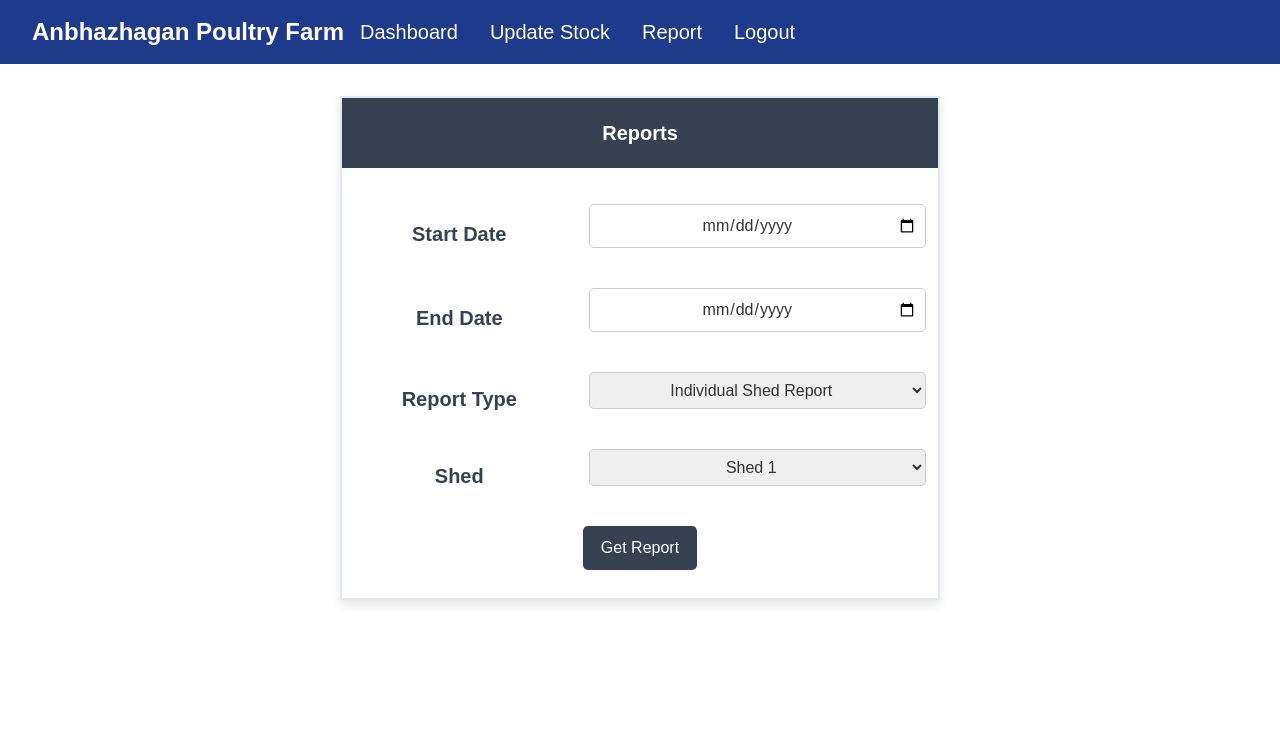
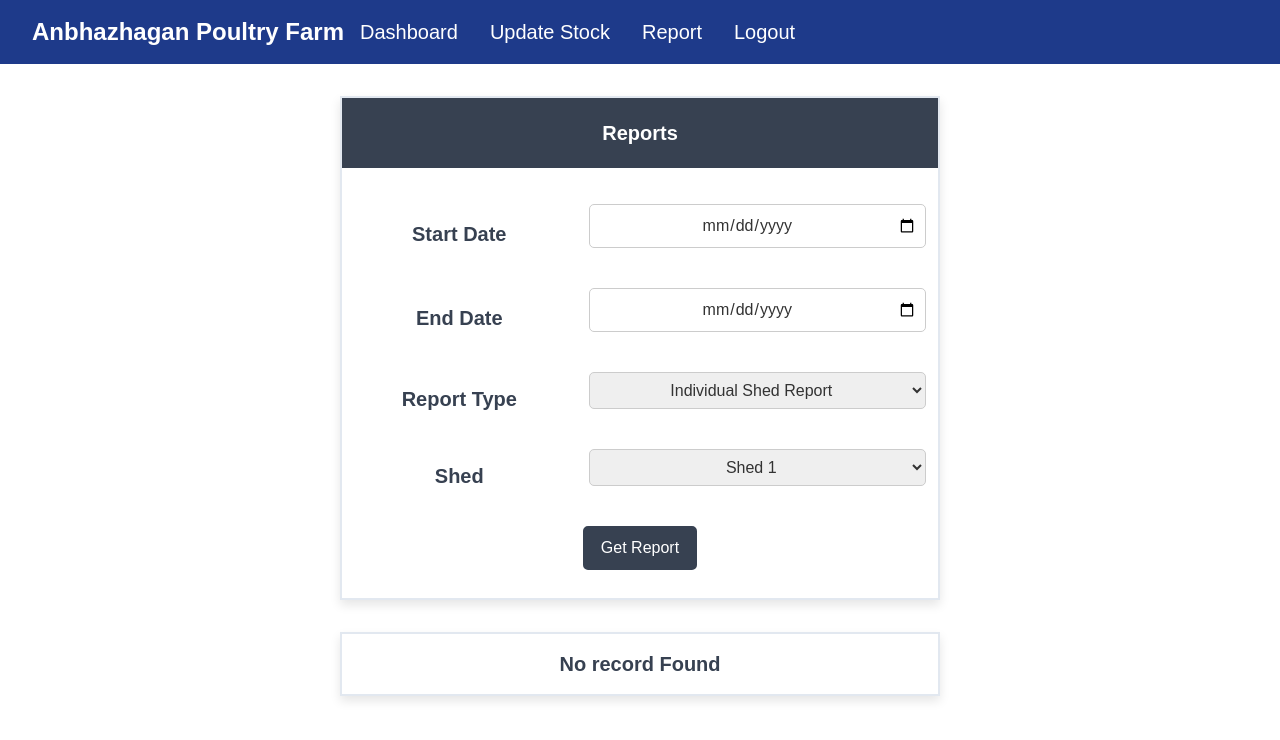
Before and after one commit to GokulKumar2003/Poultry-Farm-Front-End, a React (Vite) app: page /report in a window 1280 px wide. Shown: the top 740 px of the page. Built offline with nearby package versions, Linux system fonts and the light colour scheme.

Commit message:
fixed the null report crash

```diff
--- a/src/components/DownloadReport.jsx
+++ b/src/components/DownloadReport.jsx
@@ -10,8 +10,8 @@ export default function DownloadReport(){
   const [reportType, setReportType] = useState('individual-shed');
   const [shedId, setShedId] = useState(1);
   const [downloadLink, setDownloadLink] = useState('');
+  const [isResponseReady, setIsResponseReady] = useState(false);
   const [report, setReport] = useState({});
-  const [isReportReady, setIsReportReady] = useState(false);
 
   const token = localStorage.getItem("token");
 
@@ -41,6 +41,13 @@ export default function DownloadReport(){
           theme: "dark",
         });
         break;
+      case "null-info":
+        toast.info("No record Found..",{
+          position: "top-right",
+          autoClose: 3000,
+          theme: "dark",
+        });
+        break;
       default:
         toast("This is a default toast.");
     }
@@ -48,7 +55,7 @@ export default function DownloadReport(){
 
   const handleSubmit = async () => {
 
-    setIsReportReady(false);
+    setIsResponseReady(false);
     const start = new Date(startDate)
     const end = new Date(endDate)
     setDownloadLink('')
@@ -117,10 +124,9 @@ export default function DownloadReport(){
       }
 
       const Report = await response.json();
-
       setReport(Report);
-      setIsReportReady(true);
-      console.log(report);
+      setIsResponseReady(true);
+      showToast("success");
     } catch (error) {
       console.error('Error downloading the report:', error);
       showToast("error")
@@ -192,7 +198,7 @@ export default function DownloadReport(){
         </tbody>
       </table>
       </form>
-      {isReportReady && <ReportTable report={report}/>}
+      {<ReportTable report={report}/>}
       <ToastContainer />
     </>
   );
@@ -203,16 +209,18 @@ function ReportTable({report}){
 
   }
   if(Object.keys(report).length == 0){
-    toast.info("No Record Found..",{
-      position: "top-right",
-      autoClose: 3000,
-      theme: "dark",
-    });
-    return;
+
+    return(
+      <>
+        <table className='tableStyle'>
+          <tr>
+            <th className="subHeaderStyle">No record Found</th>
+          </tr>
+        </table>
+      </>
+    )
   }
   else {
-
-  showToast("success");
   return(
     <>
       <table className='dashboard'>
```
